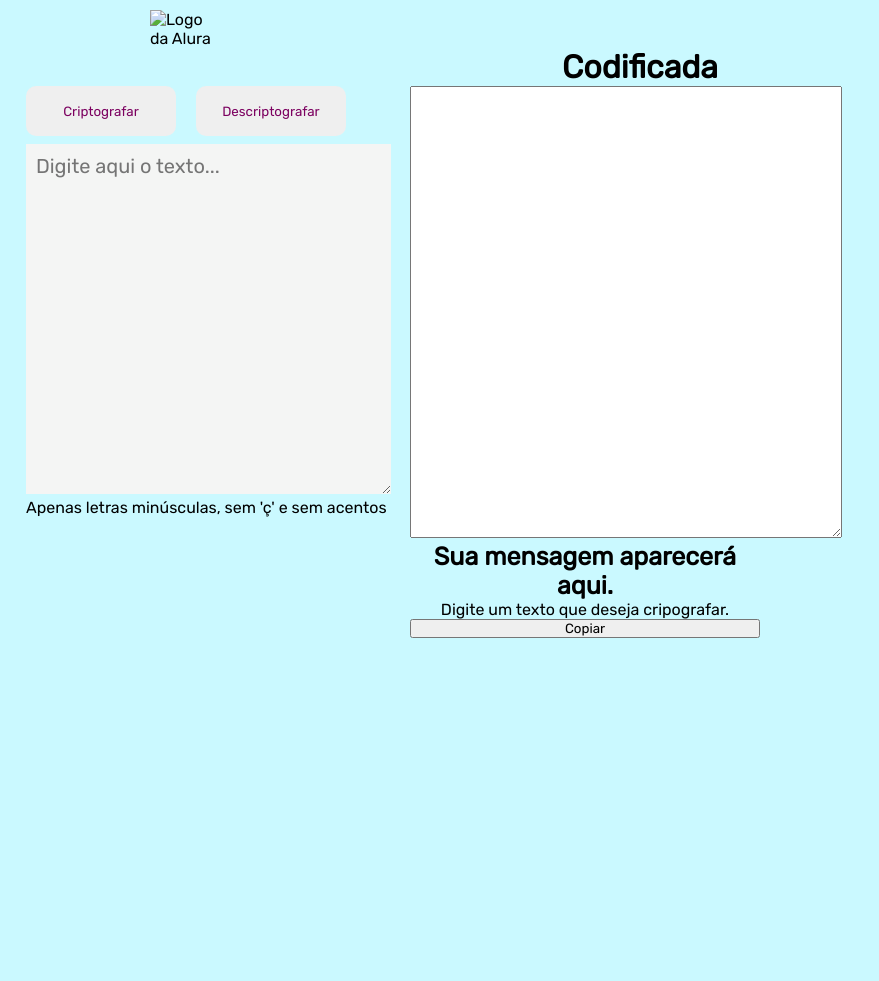
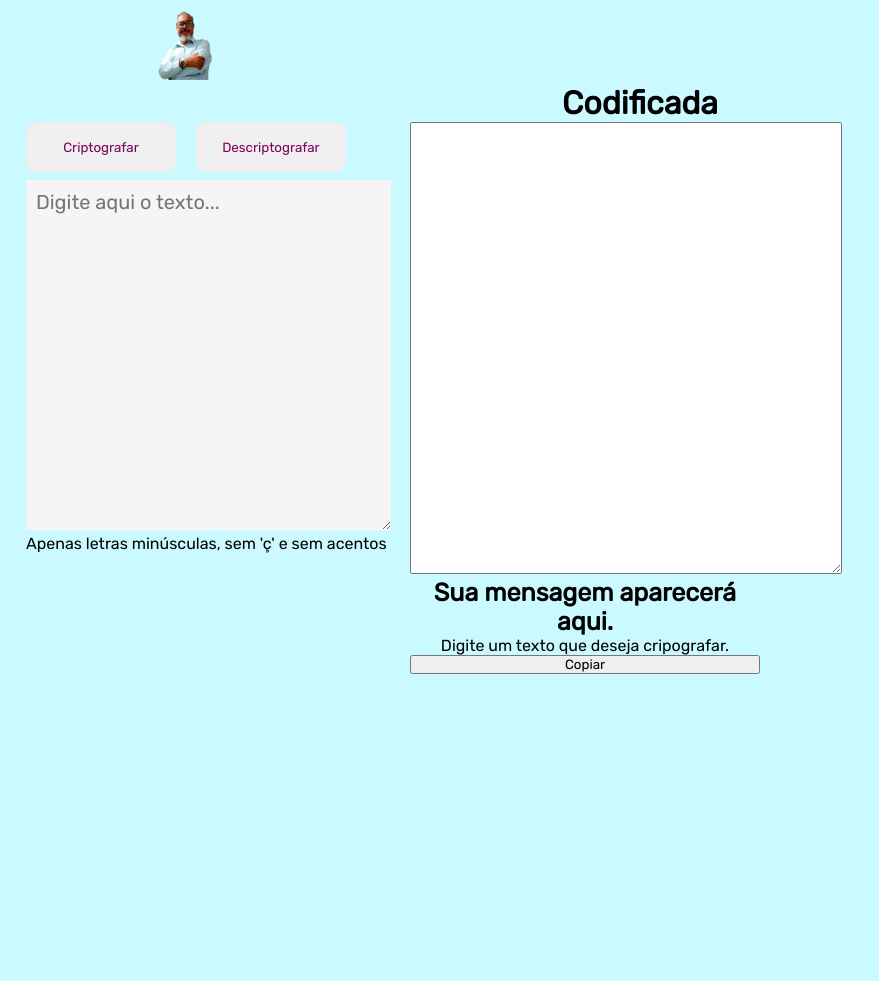
Before and after one commit to edir-alves/CryptX-Edir, a plain HTML site: page index.html in a window 1280 px wide. Shown: the top 981 px of the page, without its empty margins (0-879 px from the left). Drawn offline with nearby package versions, Linux system fonts and the light colour scheme.

Commit message:
Update index.html

```diff
--- a/index.html
+++ b/index.html
@@ -9,10 +9,10 @@
     <link rel="preconnect" href="https://fonts.gstatic.com" crossorigin>
     <link href="https://fonts.googleapis.com/css2?family=Inter:ital,opsz,wght@0,14..32,100..900;1,14..32,100..900&family=Montserrat:wght@200&display=swap" rel="stylesheet">
     <link rel="stylesheet" href="style.css">
-    <link rel="shortcut icon" href="./assets/EDIR_FOTO_FUNDO_TRANSPARENTE.png">
+    <link rel="shortcut icon" href="EDIR_FOTO_FUNDO_TRANSPARENTE.png">
 </head>
 <body>
-    <header class="cabecalho"> <img class="logo_edir" src="./assets/EDIR_FOTO_FUNDO_TRANSPARENTE.png" alt="Logo da Alura">
+    <header class="cabecalho"> <img class="logo_edir" src="EDIR_FOTO_FUNDO_TRANSPARENTE.png" alt="Fotografia do Edir">
     <h1> Codificada</h1>
     </header>
     <main class="main container">
```
